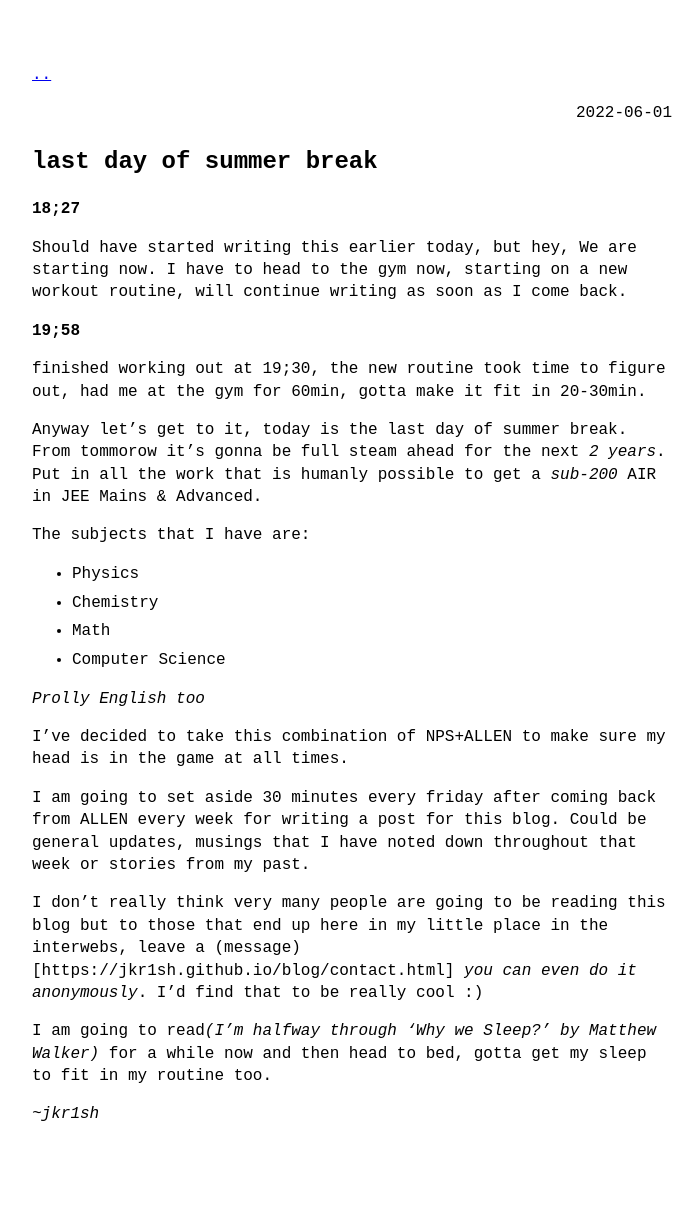
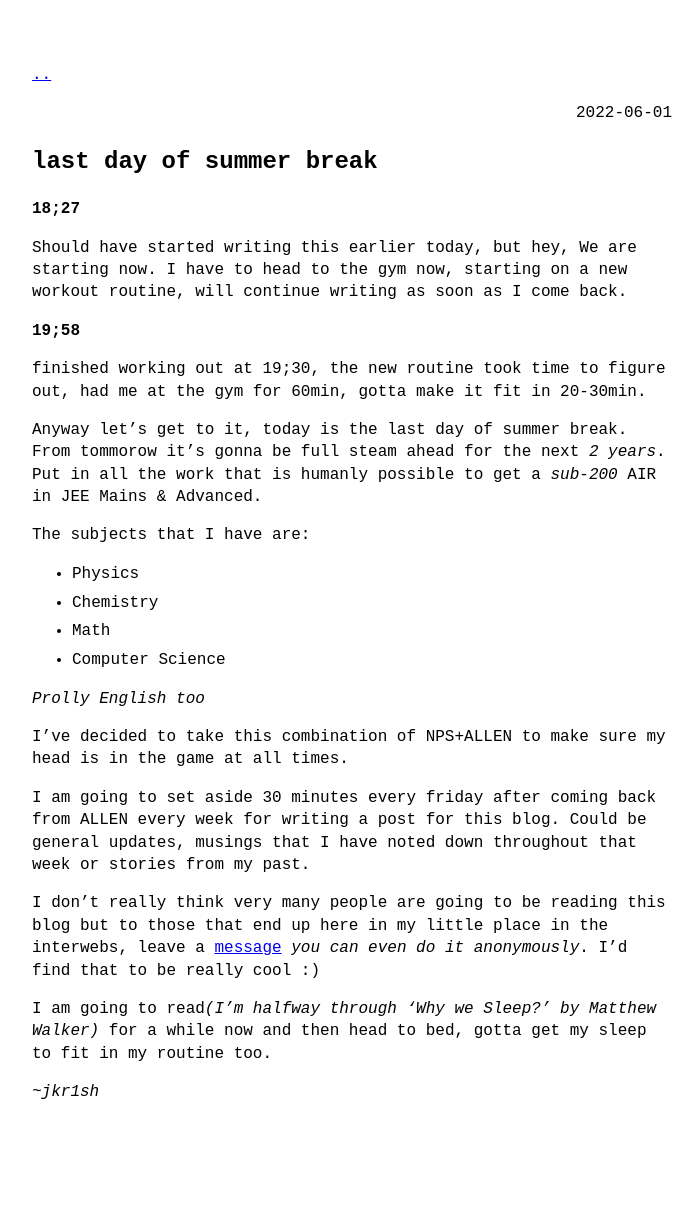
Before and after one commit to jkr1sh/blog, a Jekyll site: the page built from _posts/2022-06-01-last-day-of-summer-break.md, in a window 1280 px wide. Shown: the whole page, without its empty margins (288-988 px from the left). Built offline with Jekyll 4.4.1, drawn with Linux system fonts in a browser that asks for light colours; after the commit the page ends 1183 px from its top, so only the background shows below that.

```diff
--- a/_posts/2022-06-01-last-day-of-summer-break.md
+++ b/_posts/2022-06-01-last-day-of-summer-break.md
@@ -25,7 +25,7 @@ I've decided to take this combination of NPS+ALLEN to make sure my head is in th
 
 I am going to set aside 30 minutes every friday after coming back from ALLEN every week for writing a post for this blog. Could be general updates, musings that I have noted down throughout that week or stories from my past.
 
-I don't really think very many people are going to be reading this blog but to those that end up here in my little place in the interwebs, leave a (message)[https://jkr1sh.github.io/blog/contact.html] *you can even do it anonymously*. I'd find that to be really cool :)
+I don't really think very many people are going to be reading this blog but to those that end up here in my little place in the interwebs, leave a [message](https://jkr1sh.github.io/blog/contact.html) *you can even do it anonymously*. I'd find that to be really cool :)
 
 I am going to read*(I'm halfway through 'Why we Sleep?' by Matthew Walker)* for a while now and then head to bed, gotta get my sleep to fit in my routine too.
 
```
